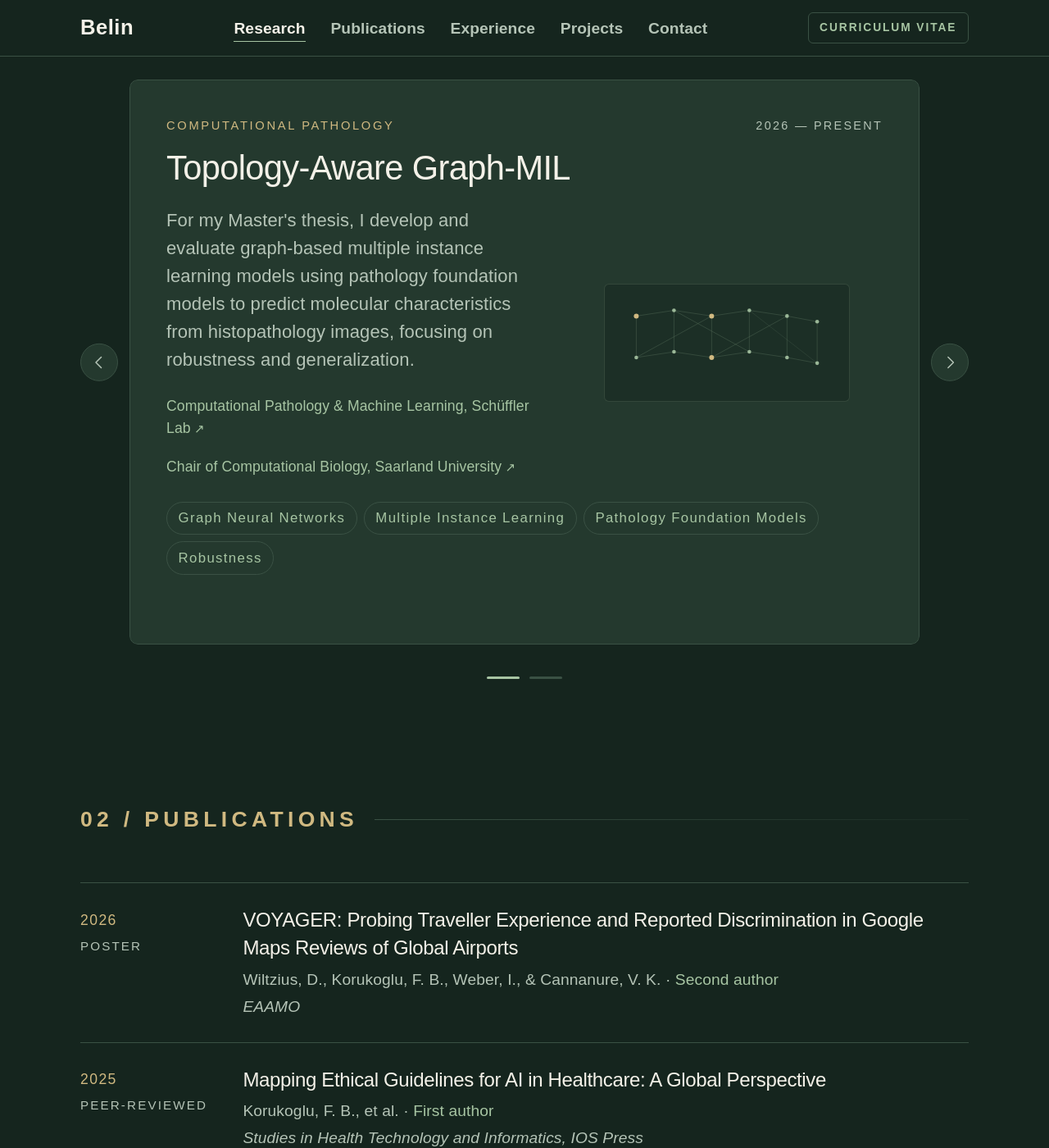
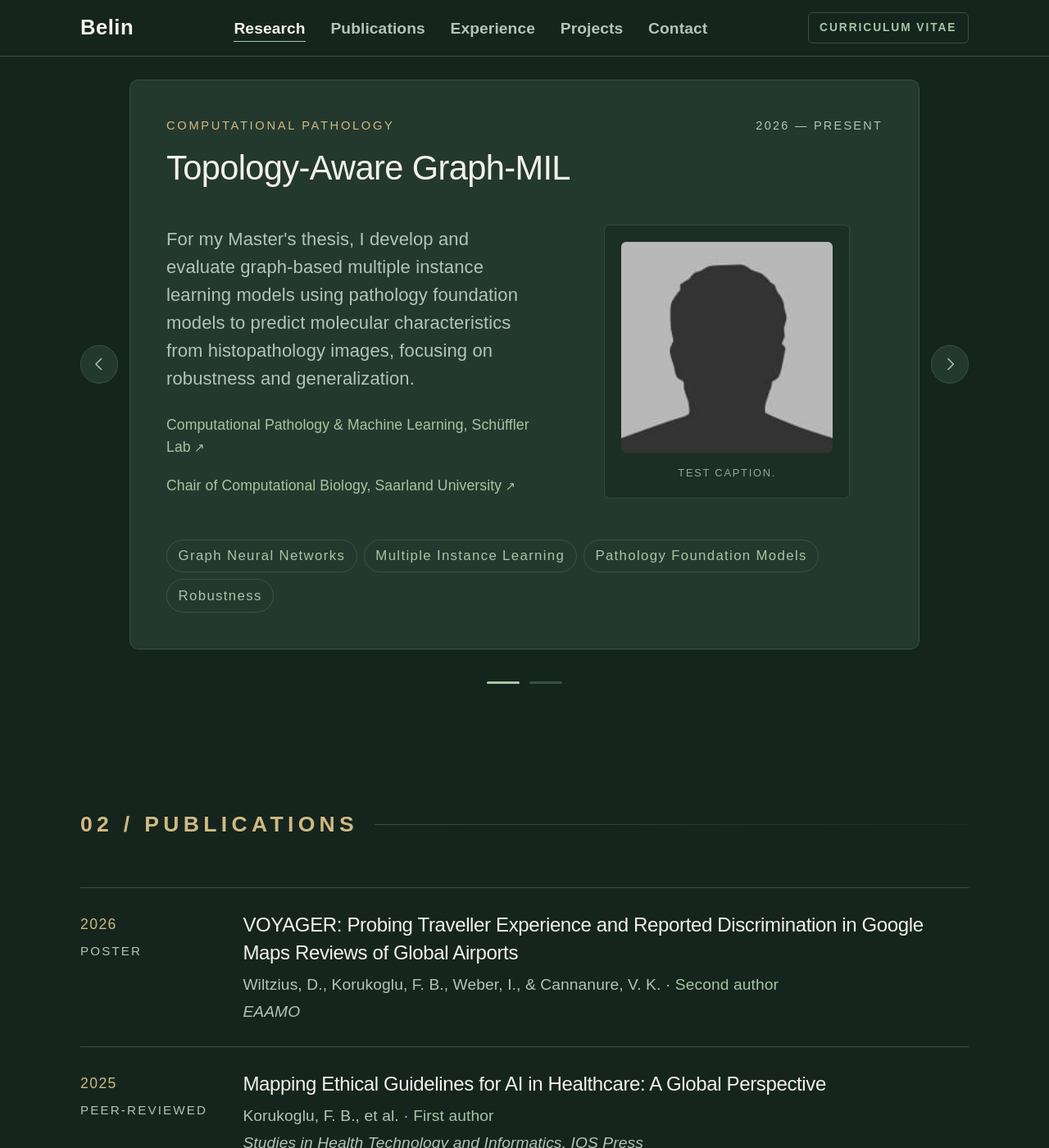
Before and after one commit to fulbelin/fulbelin.github.io, a Jekyll site: the page built from index.md, in a window 1280 px wide and 1400 px high, scrolled down 888 px. Shown: the whole window at 82% size. Built offline with Jekyll 4.4.1, drawn with Linux system fonts in a browser that asks for light colours; some web fonts are replaced.

Commit message:
updated current work

```diff
--- a/_layouts/fbk.html
+++ b/_layouts/fbk.html
@@ -38,7 +38,7 @@
   <link rel="preconnect" href="https://fonts.googleapis.com">
   <link rel="preconnect" href="https://fonts.gstatic.com" crossorigin>
   <link rel="stylesheet" href="https://fonts.googleapis.com/css2?family=NTR&display=swap">
-  <link rel="stylesheet" href="/assets/css/fbk.css?v=10">
+  <link rel="stylesheet" href="/assets/css/fbk.css?v=11">
 
   {% if site.atom_feed.hide != true %}
     <link rel="alternate" type="application/atom+xml" title="{{ site.title }}" href="{{ '/feed.xml' | absolute_url }}">
--- a/_layouts/home.html
+++ b/_layouts/home.html
@@ -59,12 +59,22 @@ layout: fbk
                   </div>
 
                   <figure class="panel__figure">
-                    {% if item.visual == 'graph' %}
+                    {%- comment -%}
+                      A real figure from the work when research.yml names one,
+                      the drawn diagram otherwise.
+                    {%- endcomment -%}
+                    {% if item.image %}
+                      <img class="panel__image"
+                           src="{{ item.image | relative_url }}"
+                           alt="{{ item.image_alt | default: item.title }}"
+                           loading="lazy"
+                           decoding="async">
+                    {% elsif item.visual == 'graph' %}
                       {% include fbk/figure-graph.html %}
                     {% else %}
                       {% include fbk/figure-geo.html %}
                     {% endif %}
-                    <figcaption class="panel__figcaption">{{ item.institution }}</figcaption>
+                    <figcaption class="panel__figcaption">{{ item.image_caption | default: item.institution }}</figcaption>
                   </figure>
                 </div>
 
--- a/assets/css/fbk.css
+++ b/assets/css/fbk.css
@@ -707,6 +707,16 @@ hr {
 
 .panel__figure svg { width: 100%; height: auto; display: block; }
 
+/* a photograph or exported plot standing in for the drawn diagram */
+.panel__image {
+  width: 100%;
+  height: auto;
+  max-height: 22rem;
+  object-fit: contain;
+  display: block;
+  border-radius: var(--radius);
+}
+
 .panel__figcaption {
   font-family: var(--font-mono);
   font-size: 0.8rem;
```
Also changed, not shown: _data/research.yml (+6 -1 lines), images/research/graph-mil.jpg (added).
